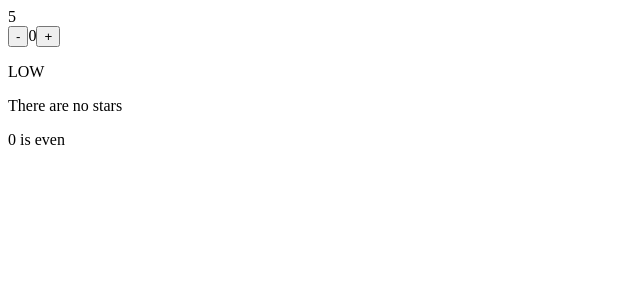
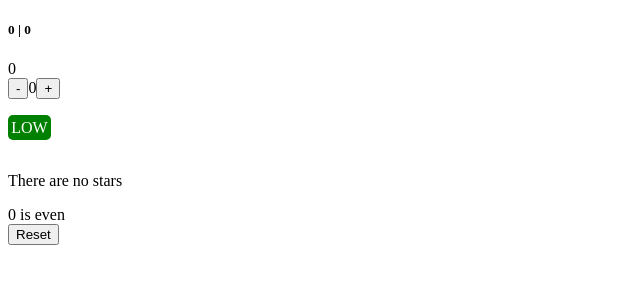
Before and after one commit to ThomasPrikryl/angular-introduction, an Angular app: page / in a window 1280 px wide. Shown: the top 300 px of the page, without its empty margins (0-640 px from the left). Built offline with nearby package versions, Linux system fonts and the light colour scheme.

Commit message:
[example-600b]

```diff
--- a/src/app/app.component.html
+++ b/src/app/app.component.html
@@ -1,5 +1,13 @@
 <div>
-  {{timeCounter}}
+  <h5>{{coordinates.x}} | {{coordinates.y}}</h5>
+</div>
+<div>
+  <div>{{timeCounter}}</div>
+
+  @if(showTimeIndicator) {
+    <p>TIME!</p>
+  }
+
 </div>
 <div>
   <app-child></app-child>
@@ -11,3 +19,5 @@
     }
   }
 </div>
+
+<button class="btn btn-primary" (click)="reset()">Reset</button>
--- a/src/app/app.component.ts
+++ b/src/app/app.component.ts
@@ -1,5 +1,5 @@
 import {CommonModule} from '@angular/common';
-import {AfterViewInit, Component, OnChanges, OnDestroy, OnInit, SimpleChanges} from '@angular/core';
+import {Component} from '@angular/core';
 import {FormsModule} from "@angular/forms";
 import {PromiseExampleComponent} from "../examples/promise-example/promise-example.component";
 import {ObservableExampleComponent} from "../examples/observable-example/observable-example.component";
@@ -14,7 +14,7 @@ import {JavascriptRefresherComponent} from "../examples/javascript-refresher/jav
 import {ChildComponent} from "./child/child.component";
 import {CounterService} from "./counter.service";
 import {takeUntilDestroyed} from "@angular/core/rxjs-interop";
-import {Observable} from "rxjs";
+import {combineLatest, fromEvent, interval, Observable} from "rxjs";
 
 @Component({
   selector: 'app-root',
@@ -39,9 +39,30 @@ export class AppComponent {
 
   timeCounter = 0;
 
+  coordinates = {x: 0, y: 0};
+
+  showTimeIndicator = false;
+
+  numberOfResets = 3;
+
   constructor(private counterService: CounterService) {
-    setInterval(() => {
-      this.timeCounter++;
-    }, 1000);
+    this.counterService.setResetLimit(3);
+    combineLatest([
+      fromEvent(document, 'mousemove'),
+      interval(1000)
+    ])
+      .pipe(takeUntilDestroyed())
+      .subscribe(([mouseEvent, time]: [any, number]) => {
+
+        this.coordinates = {x: mouseEvent.pageX, y: mouseEvent.pageY};
+        this.timeCounter = time || 0;
+        this.showTimeIndicator = this.coordinates
+          && (this.coordinates.x < this.timeCounter
+            || this.coordinates.y < this.timeCounter);
+      });
+  }
+
+  reset() {
+    this.counterService.reset();
   }
 }
--- a/src/app/child/child.component.html
+++ b/src/app/child/child.component.html
@@ -6,11 +6,11 @@
 
 <div>
   @if(valueCounter <=5) {
-    <p>LOW</p>
+    <p class="state state-low">LOW</p>
   } @else if(valueCounter >= 6 && valueCounter <=15) {
-    <p>MID</p>
+    <p class="state state-mid">MID</p>
   } @else if(valueCounter >= 16) {
-    <p>HIGH</p>
+    <p class="state state-high">HIGH</p>
   }
 </div>
 
--- a/src/app/child/child.component.scss
+++ b/src/app/child/child.component.scss
@@ -0,0 +1,16 @@
+.state {
+  display: inline-block;
+  color: white;
+  padding: .2rem;
+  border-radius: 5px;
+
+  &-low {
+    background-color: green;
+  }
+  &-mid {
+    background-color: orange;
+  }
+  &-high {
+    background-color: red;
+  }
+}
--- a/src/app/child/child.component.ts
+++ b/src/app/child/child.component.ts
@@ -1,6 +1,7 @@
 import {AfterViewInit, Component, OnChanges, OnDestroy, OnInit, SimpleChanges} from '@angular/core';
 import {CounterService} from "../counter.service";
 import {first} from "rxjs";
+import {takeUntilDestroyed} from "@angular/core/rxjs-interop";
 
 @Component({
   selector: 'app-child',
@@ -17,7 +18,7 @@ export class ChildComponent implements OnInit, OnChanges, OnDestroy, AfterViewIn
     console.log('constructor');
     this.counterService
       .getValueCounter$()
-      .pipe(first())
+      .pipe(takeUntilDestroyed())
       .subscribe((value: number) => {
       this.valueCounter = value;
     });
--- a/src/app/counter.service.ts
+++ b/src/app/counter.service.ts
@@ -10,7 +10,12 @@ export class CounterService {
 
   changeCounter = 0;
 
+  resetLimit = 0;
+
+  resetCounter = 0;
+
   constructor() {
+
   }
 
   setValueCounter(value: number) {
@@ -33,4 +38,14 @@ export class CounterService {
     // }));
   }
 
+  reset() {
+    if (this.resetCounter < this.resetLimit) {
+      this.resetCounter++;
+      this.setValueCounter(0);
+    }
+  }
+
+  setResetLimit(limit: number) {
+    this.resetLimit = limit;
+  }
 }
```
